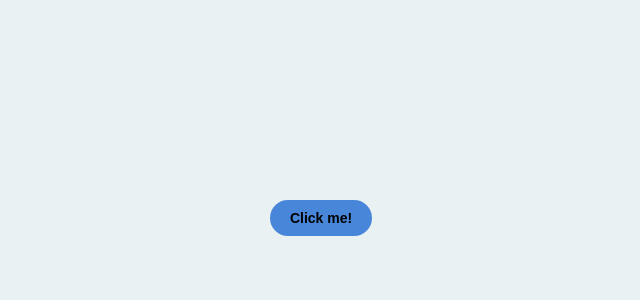
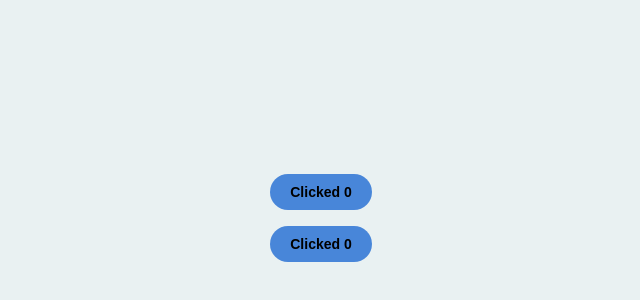
Before and after one commit to timetam24/TIL, a Next.js app in the folder practices/practice5/: page / in a window 1280 px wide. Shown: the part 182-482 px from the top of the page, without its empty margins (319-959 px from the left). Built offline with nearby package versions, Linux system fonts and the light colour scheme.

Commit message:
컴포넌트 간에 state 공유하기

```diff
--- a/practices/practice5/app/globals.css
+++ b/practices/practice5/app/globals.css
@@ -11,6 +11,8 @@
 
   --button-primary-rgb: 72, 134, 217;
   --button-primary-interact-rgb: 62, 96, 140; /* hover, focus, active */
+
+  --warp-drive-rgb: 233, 241, 242;
 }
 
 @media (prefers-color-scheme: dark) {
--- /dev/null
+++ b/practices/practice5/app/ui/form.module.css
@@ -0,0 +1,13 @@
+.form {
+  width: 25rem;
+  height: 80vh;
+  background-color: rgb(var(--warp-drive-rgb));
+  padding: 1rem;
+  border-radius: 5px;
+  display: flex;
+  flex-direction: column;
+  justify-content: center;
+  gap: 1rem;
+  align-items: center;
+  color: black;
+}
--- a/practices/practice5/app/ui/form.tsx
+++ b/practices/practice5/app/ui/form.tsx
@@ -1,11 +1,28 @@
 "use client";
 
 import { Button } from "@/stories/Button";
+import { useState } from "react";
+import styles from "./form.module.css";
 
 export default function Form() {
+  const [count, setCount] = useState(0);
+
+  const handleCount = () => {
+    setCount((count) => count + 1);
+  };
+
   return (
-    <>
-      <Button label="Click me!" primary={true} />
-    </>
+    <form className={styles.form}>
+      <MyButton onClick={handleCount} count={count} />
+      <MyButton onClick={handleCount} count={count} />
+    </form>
   );
 }
+
+function MyButton({ onClick, count }: { onClick: () => void; count: number }) {
+  return (
+    <div>
+      <Button label={`Clicked ${count}`} primary={true} onClick={onClick} />
+    </div>
+  );
+}
--- a/practices/practice5/stories/button.css
+++ b/practices/practice5/stories/button.css
@@ -1,6 +1,6 @@
 .storybook-button {
   font-weight: 700;
-  border: 2px solid rgb(var(--button-border-rgb));
+  border: 0;
   border-radius: 2em;
   cursor: pointer;
   display: inline-block;
```
